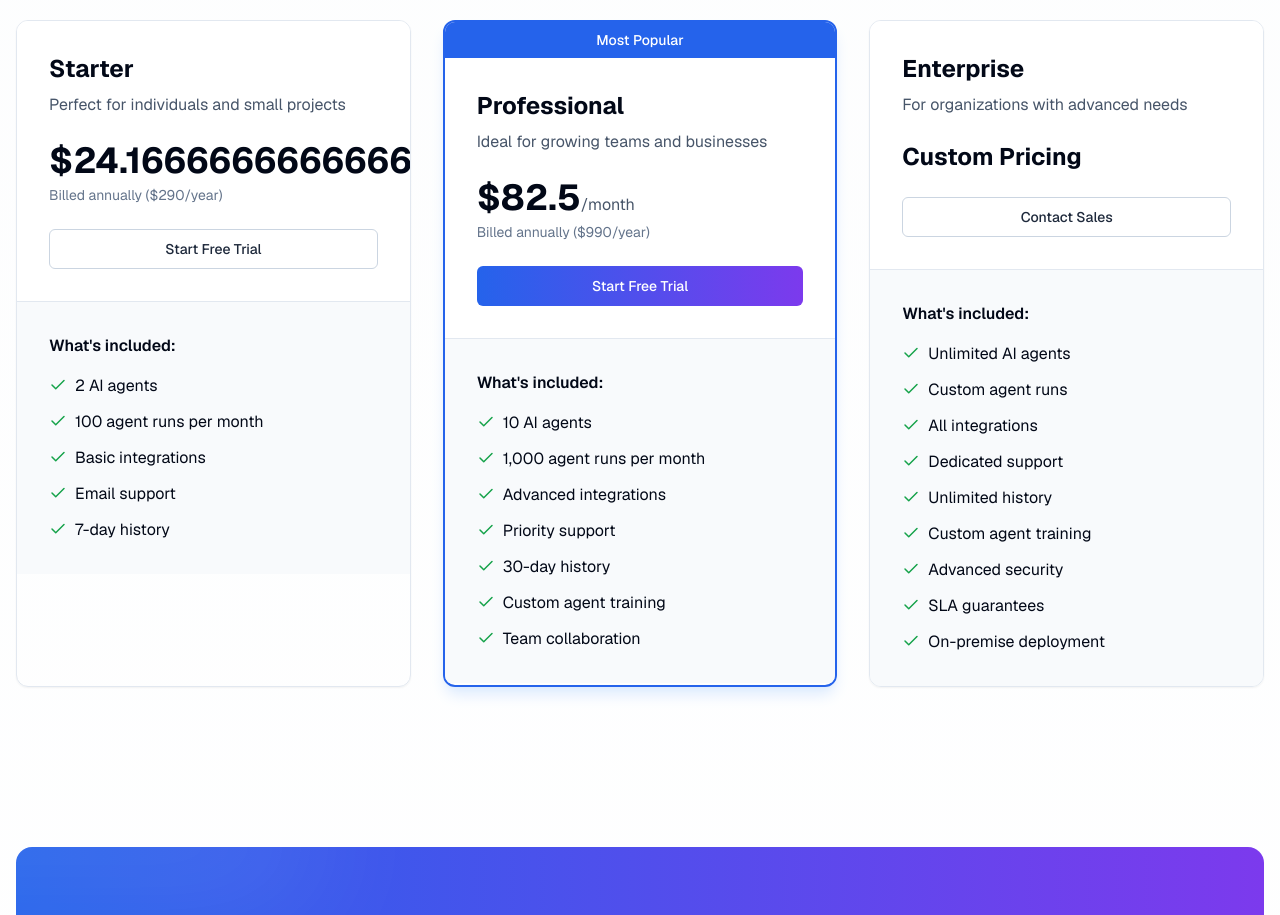
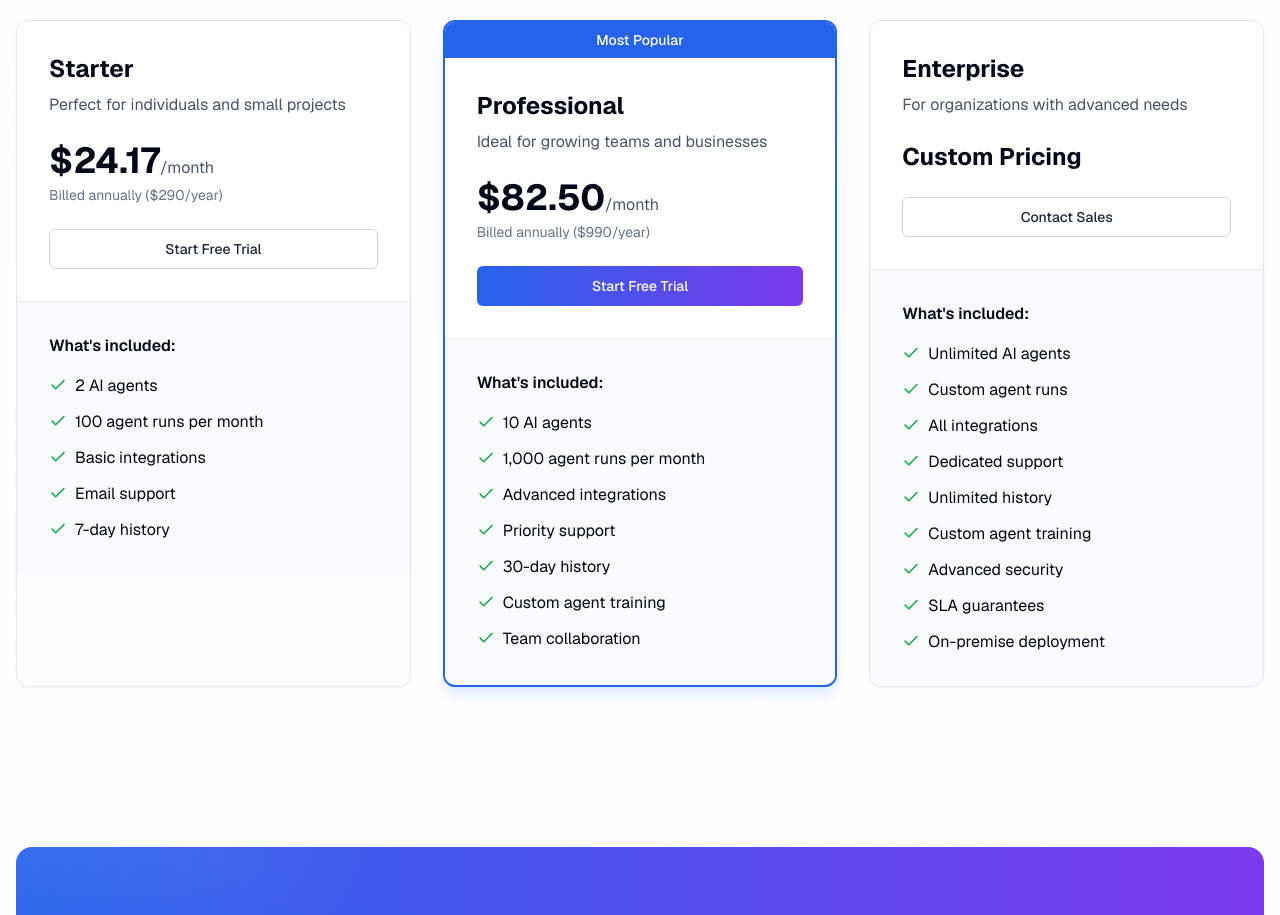
Before and after one commit to codescandy/ai-agent-landing-page, a Next.js app: page / in a window 1280 px wide. Shown: the part 3620-4535 px from the top of the page. Built offline with nearby package versions, Linux system fonts and the light colour scheme.

Commit message:
added price fixes

```diff
--- a/components/pricing-section.tsx
+++ b/components/pricing-section.tsx
@@ -115,7 +115,8 @@ export default function PricingSection() {
                   {plan.monthlyPrice !== null ? (
                     <>
                       <span className="text-4xl font-bold">
-                        ${isAnnual ? plan.annualPrice / 12 : plan.monthlyPrice}
+                       ${isAnnual ? (plan.annualPrice / 12).toFixed(2) : plan.monthlyPrice}
+
                       </span>
                       <span className="text-slate-600">/month</span>
                       {isAnnual && (
```
